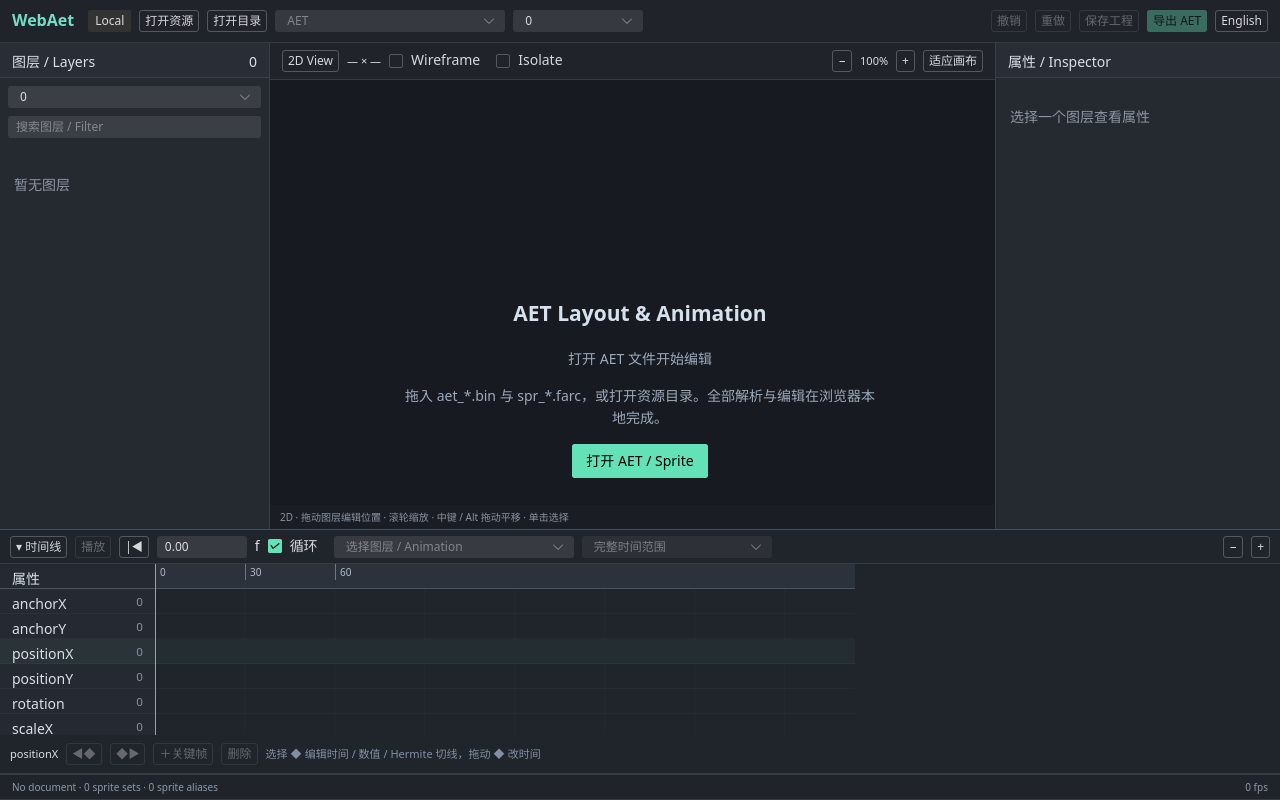
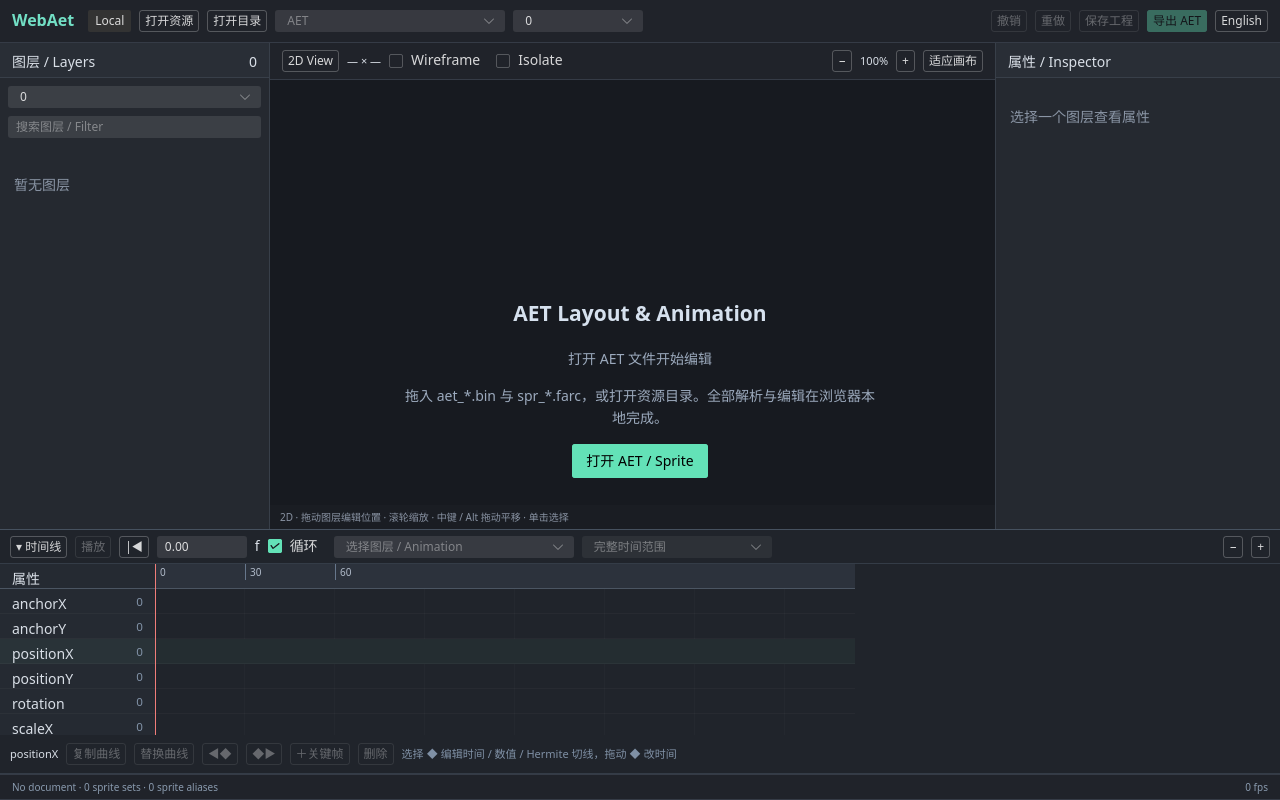
Before and after one commit to samnyan/WebAet, a Vue app: page /#/ in a window 1280 px wide. Built offline with nearby package versions, Linux system fonts and the light colour scheme.

Commit message:
feat: copy and replace animation channel curves

```diff
--- a/src/components/editor/AetTimeline.vue
+++ b/src/components/editor/AetTimeline.vue
@@ -58,6 +58,16 @@ function addKey() {
     c.keys.push({ frame, value, tangent: 0 }); c.keys.sort((a, b) => a.frame - b.frame); selectedKey.value = c.keys.findIndex(k => k.frame === frame)
   })
 }
+const copiedCurve = ref<{ channel: EditableChannel; keys: Curve['keys'] } | null>(null)
+function copyCurve() {
+  if (!curve.value) return
+  copiedCurve.value = { channel: channel.value, keys: curve.value.keys.map(k => ({ ...k })) }
+}
+function pasteCurve() {
+  const target = curve.value, copied = copiedCurve.value
+  if (!target || !copied || copied.channel !== channel.value || (e.selected.value!.flags & 32)) return
+  stop(); e.edit(() => { target.keys = copied.keys.map(k => ({ ...k })) }); selectedKey.value = -1
+}
 function deleteKey() { const c = curve.value; if (!c || selectedKey.value < 0 || (e.selected.value!.flags & 32)) return; e.edit(() => c.keys.splice(selectedKey.value, 1)); selectedKey.value = -1 }
 function editKey(field: 'frame' | 'value' | 'tangent', value: number | null) {
   const c = curve.value, k = key.value; if (!c || !k || value === null || (e.selected.value!.flags & 32)) return
@@ -112,7 +122,7 @@ onBeforeUnmount(() => { stop(); window.removeEventListener('keydown', keyboard)
           <button v-for="(k, i) in track.curve?.keys ?? []" :key="i" class="keyframe" :class="{ chosen: channel === track.channel && selectedKey === i }" :style="{ left: `${((track.curve!.keys.length === 1 ? range.start : k.frame) - range.start) * pixels}px` }" :title="`${track.channel}: ${k.frame}f = ${k.value}, tangent ${k.tangent}`" @pointerdown="dragKey($event, track.channel, i, track.curve!)" />
         </div><div class="playhead" :style="{ left: `${(e.frame.value - range.start) * pixels}px` }" />
       </div></div></div>
-      <div class="key-editor"><span>{{ channel }}</span><n-button data-testid="previous-key" size="tiny" :disabled="previousKey < 0" @click="jumpKey(previousKey)">◀◆</n-button><n-button data-testid="next-key" size="tiny" :disabled="nextKey < 0" @click="jumpKey(nextKey)">◆▶</n-button><n-button data-testid="add-key" size="tiny" :disabled="!curve || !!(e.selected.value!.flags & 32)" @click="addKey">＋关键帧</n-button><n-button data-testid="delete-key" size="tiny" :disabled="!key || !!(e.selected.value!.flags & 32)" @click="deleteKey">删除</n-button>
+      <div class="key-editor"><span>{{ channel }}</span><n-button data-testid="copy-curve" size="tiny" :disabled="!curve" @click="copyCurve">复制曲线</n-button><n-button data-testid="paste-curve" size="tiny" :disabled="!curve || !copiedCurve || copiedCurve.channel !== channel || !!(e.selected.value!.flags & 32)" :title="copiedCurve ? `替换整条 ${copiedCurve.channel} 曲线（${copiedCurve.keys.length} 个键）` : '先复制同名轨道曲线'" @click="pasteCurve">替换曲线</n-button><n-button data-testid="previous-key" size="tiny" :disabled="previousKey < 0" @click="jumpKey(previousKey)">◀◆</n-button><n-button data-testid="next-key" size="tiny" :disabled="nextKey < 0" @click="jumpKey(nextKey)">◆▶</n-button><n-button data-testid="add-key" size="tiny" :disabled="!curve || !!(e.selected.value!.flags & 32)" @click="addKey">＋关键帧</n-button><n-button data-testid="delete-key" size="tiny" :disabled="!key || !!(e.selected.value!.flags & 32)" @click="deleteKey">删除</n-button>
         <template v-if="key"><label v-for="field in (['frame', 'value', 'tangent'] as const)" :key="field">{{ field }}<n-input-number :data-key-field="field" size="tiny" :value="key[field]" :show-button="false" :disabled="!!(e.selected.value!.flags & 32) || (field === 'frame' && curve!.keys.length === 1)" @update:value="editKey(field, $event)" /></label></template><span v-else class="muted">选择 ◆ 编辑时间 / 数值 / Hermite 切线，拖动 ◆ 改时间</span>
       </div>
     </template>
```
